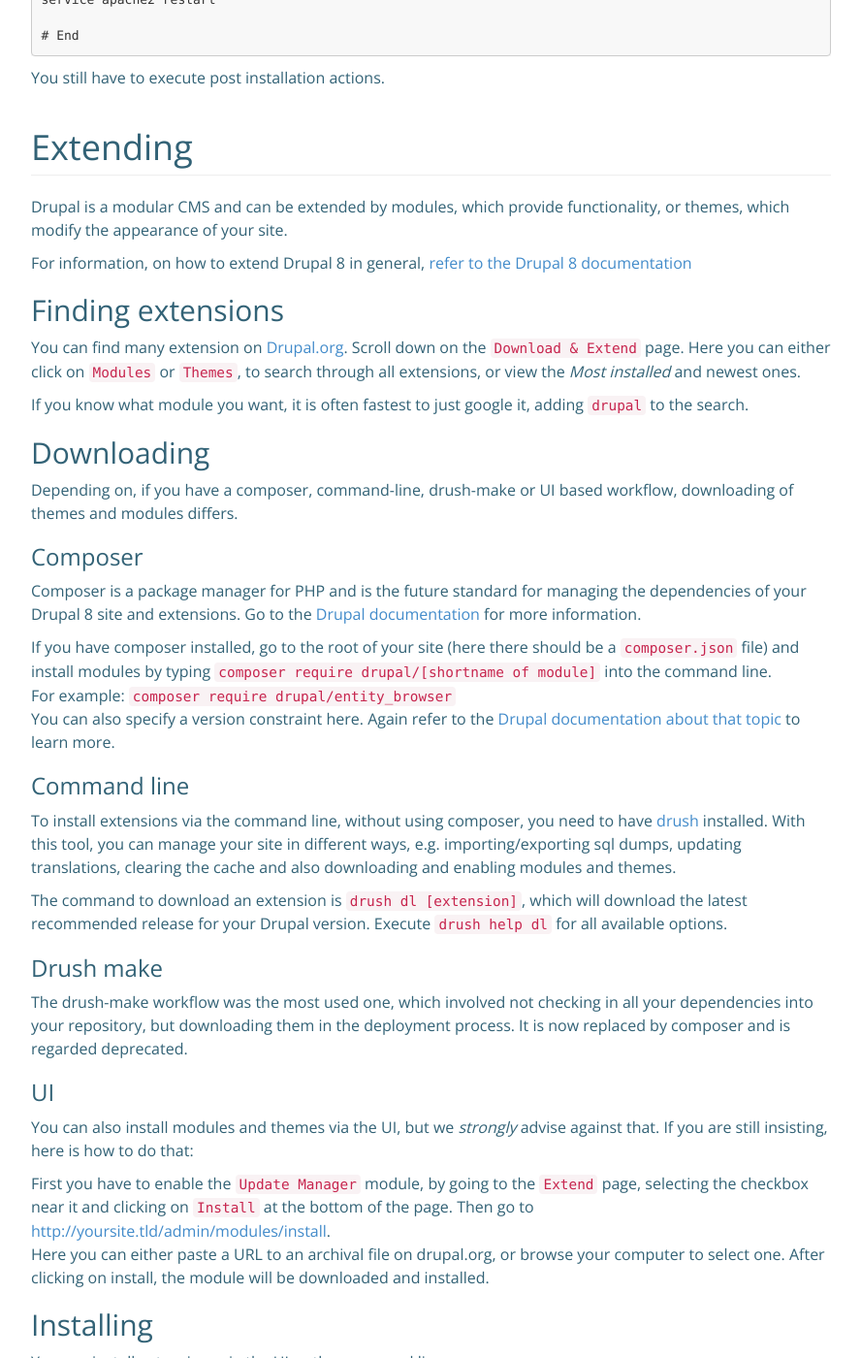
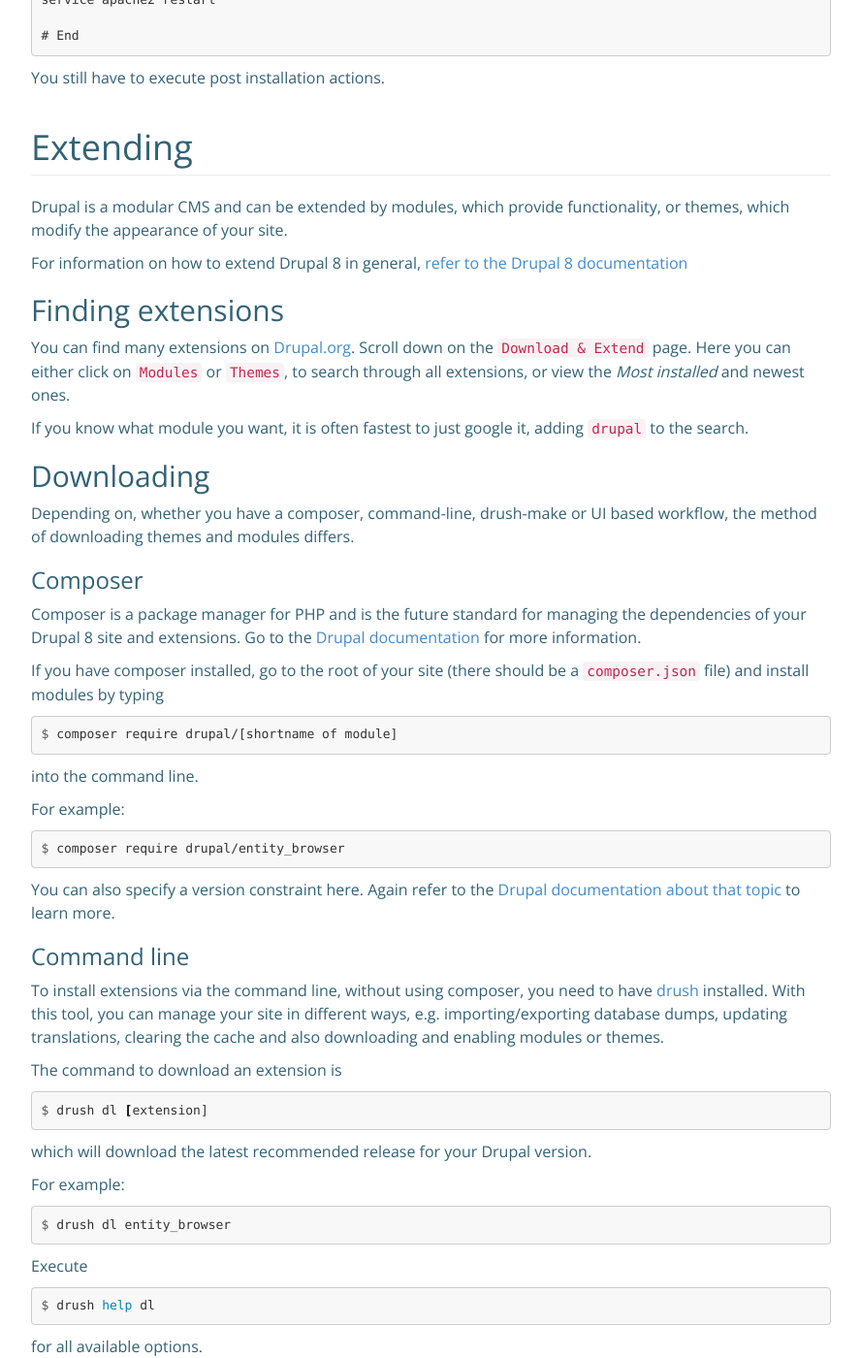
Before and after one commit to BurdaMagazinOrg/thunder-documentation, a Jekyll site: the page built from docs.md, in a window 1280 px wide and 1400 px high, scrolled down 8460 px. Shown: the whole window at 97% size, without its empty margins (53-941 px from the left). Built offline with Jekyll 4.4.1, drawn with Linux system fonts in a browser that asks for light colours; nearby versions of some CDN libraries; our own code applies the rules of GitHub Pages for plain Markdown files; comment, search, counter and statistics services are not loaded; the repository's description, which GitHub fills in, is left out; some of the changed text lies outside the part shown.

Commit message:
resolved reviews

````diff
--- a/_includes/docs/extending/downloading.md
+++ b/_includes/docs/extending/downloading.md
@@ -1,16 +1,41 @@
-Depending on, if you have a composer, command-line, drush-make or UI based workflow, downloading of themes and modules differs.
+Depending on, whether you have a composer, command-line, drush-make or UI based workflow, the method of downloading themes and modules differs.
 
 ### Composer
 Composer is a package manager for PHP and is the future standard for managing the dependencies of your Drupal 8 site and extensions. Go to the [Drupal documentation](https://www.drupal.org/docs/develop/using-composer/using-composer-with-drupal) for more information.
 
-If you have composer installed, go to the root of your site (here there should be a `composer.json` file) and install modules by typing `composer require drupal/[shortname of module]` into the command line.
-For example: `composer require drupal/entity_browser`
+If you have composer installed, go to the root of your site (there should be a `composer.json` file) and install modules by typing
+```terminal
+$ composer require drupal/[shortname of module]
+```
+into the command line.
+
+For example:
+
+```terminal
+$ composer require drupal/entity_browser
+```
+
 You can also specify a version constraint here. Again refer to the [Drupal documentation about that topic](https://www.drupal.org/node/2718229#adding-modules) to learn more.
 
 ### Command line
-To install extensions via the command line, without using composer, you need to have [drush](http://www.drush.org/en/master/) installed. With this tool, you can manage your site in different ways, e.g. importing/exporting sql dumps, updating translations, clearing the cache and also downloading and enabling modules and themes.
+To install extensions via the command line, without using composer, you need to have [drush](http://www.drush.org/en/master/) installed. With this tool, you can manage your site in different ways, e.g. importing/exporting database dumps, updating translations, clearing the cache and also downloading and enabling modules or themes.
 
-The command to download an extension is `drush dl [extension]`, which will download the latest recommended release for your Drupal version. Execute `drush help dl` for all available options.
+The command to download an extension is
+```terminal
+$ drush dl [extension]
+```
+which will download the latest recommended release for your Drupal version.
+
+For example:
+```terminal
+$ drush dl entity_browser
+```
+
+Execute
+```terminal
+$ drush help dl
+```
+for all available options.
 
 ### Drush make
 The drush-make workflow was the most used one, which involved not checking in all your dependencies into your repository,
@@ -20,6 +45,7 @@ but downloading them in the deployment process. It is now replaced by composer a
 You can also install modules and themes via the UI, but we _strongly_ advise against that.
 If you are still insisting, here is how to do that:
 
-First you have to enable the `Update Manager` module, by going to the `Extend` page, selecting the checkbox near it and clicking on `Install` at the bottom of the page. Then go to [http://yoursite.tld/admin/modules/install]().
+First you have to enable the `Update Manager` module by going to the `Extend` page, selecting the checkbox near it and clicking on `Install` at the bottom of the page. Then go to
+[https://example.org/admin/modules/install]().
 Here you can either paste a URL to an archival file on drupal.org, or browse your computer to select one.
 After clicking on install, the module will be downloaded and installed.
--- a/_includes/docs/extending/finding-extensions.md
+++ b/_includes/docs/extending/finding-extensions.md
@@ -1,4 +1,4 @@
-You can find many extension on [Drupal.org](https://www.drupal.org/download).
+You can find many extensions on [Drupal.org](https://www.drupal.org/download).
 Scroll down on the `Download & Extend` page. Here you can either click on `Modules` or `Themes`, to search through all extensions,
 or view the _Most installed_ and newest ones.
 
--- a/_includes/docs/extending/index.md
+++ b/_includes/docs/extending/index.md
@@ -1,4 +1,4 @@
 Drupal is a modular CMS and can be extended by modules, which provide functionality,
 or themes, which modify the appearance of your site.
 
-For information, on how to extend Drupal 8 in general, [refer to the Drupal 8 documentation](https://www.drupal.org/docs/8/extending-drupal-8)
+For information on how to extend Drupal 8 in general, [refer to the Drupal 8 documentation](https://www.drupal.org/docs/8/extending-drupal-8)
--- a/_includes/docs/extending/installing.md
+++ b/_includes/docs/extending/installing.md
@@ -1,15 +1,18 @@
 You can install extensions via the UI or the command line.
 
 ### UI
-Modules can be installed by going to [http://yoursite.tld/admin/modules](), or by clicking on `Extend` in the menu at the top.
+Modules can be installed by going to [https://example.org/admin/modules](), or by clicking on `Extend` in the menu at the top.
 Here you can search for them, by entering the name in the filter box at the top.
-To actually install a module, select the checkbox next to it, scroll to the bottom and click `Install`. You might be warned, that another module needs to be enabled, because it is required for the module of your interest. By clicking on `continue`, Drupal will take care of that.
+To actually install a module, select the checkbox next to it, scroll to the bottom and click `Install`. You might be warned that another module needs to be enabled, because it is required for the module of your interest. By clicking on `continue`, Drupal will take care of that.
 
-Themes can be installed by going to [http://yoursite.tld/admin/appearance](), or by clicking on `Appearance` in the menu at the top.
-Here you can scroll to the theme, you would like to install and click on `Install`, to install it, or click on `Install and set as default`, to use the theme for your site, after installing it.
-At the bottom of this page, you can also decide, which installed theme you would like to use as admin theme.
+Themes can be installed by going to [https://example.org/admin/appearance](), or by clicking on `Appearance` in the menu at the top.
+Here you can scroll to the theme, you would like to install and click on `Install` to install it, or click on `Install and set as default` to use the theme for your site, after installing it.
+At the bottom of this page, you can also decide which installed theme you would like to use as admin theme.
 
 ### Command line
 To install a theme or module at the command line, you need to have [drush](http://www.drush.org/en/master/) installed.
-The command to install a module or theme is: `drush en [extension]`
+The command to install a module or theme is:
+```terminal
+$ drush en [extension]
+```
 To use a theme, you still have to either set it as default or use it as admin theme.
````
Also changed, not shown: _includes/docs/extending/configuring.md (+3 -3 lines).
